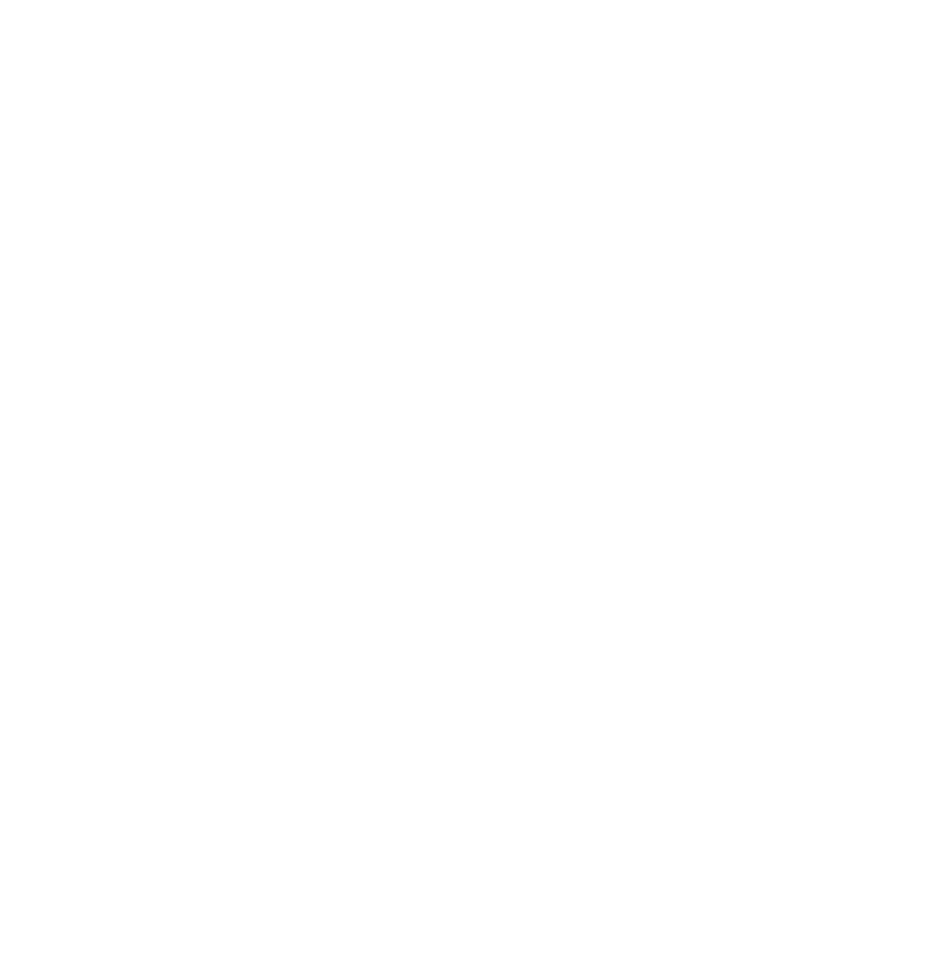
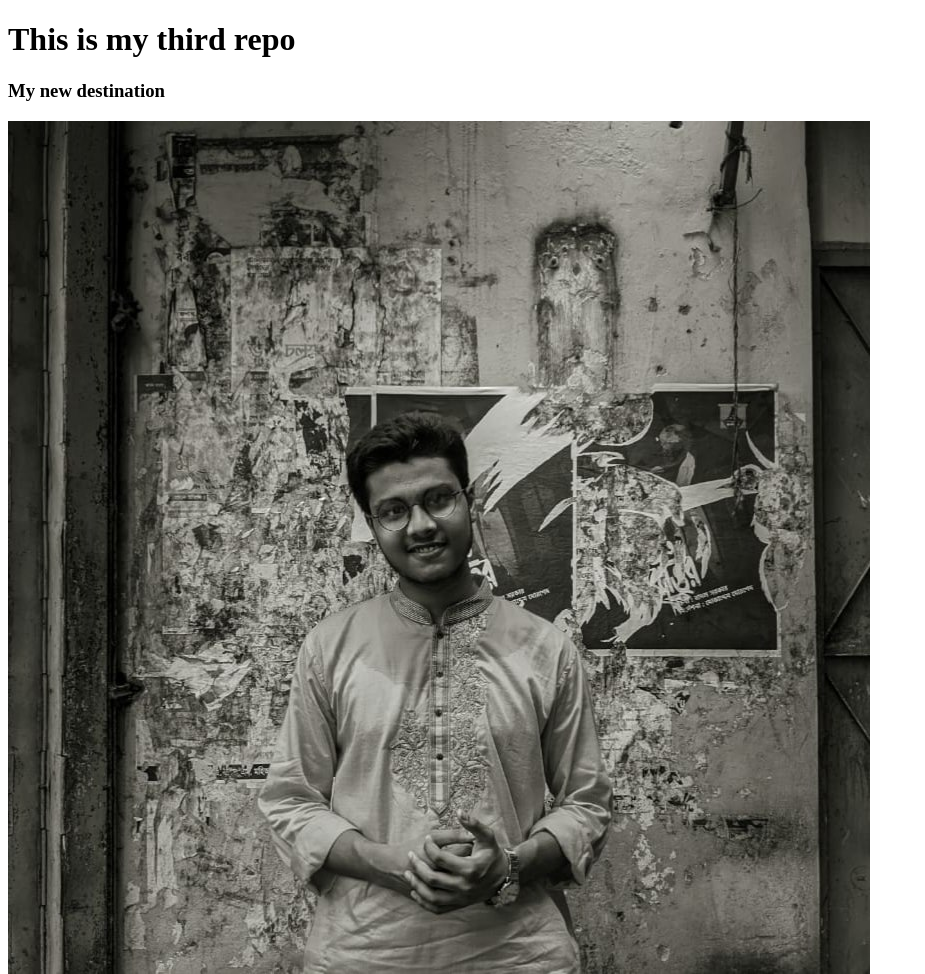
Before and after one commit to Antick24/my-third-repo, a plain HTML site: page index.html in a window 1280 px wide. Shown: the whole page, without its empty margins (0-925 px from the left). Before the commit the page ends 800 px from the top, so only its background shows below. Drawn offline with Linux system fonts and the light colour scheme.

Commit message:
added pic

```diff
--- a/index.html
+++ b/index.html
@@ -8,6 +8,10 @@
 
 </head>
 <body>
+    <h1>This is my third repo</h1>
+    <h3>My new destination</h3>
+    <img src="Antick.jpg" alt="">
+
 
 </body>
 </html>
```
Also changed, not shown: Antick.jpg (added).
